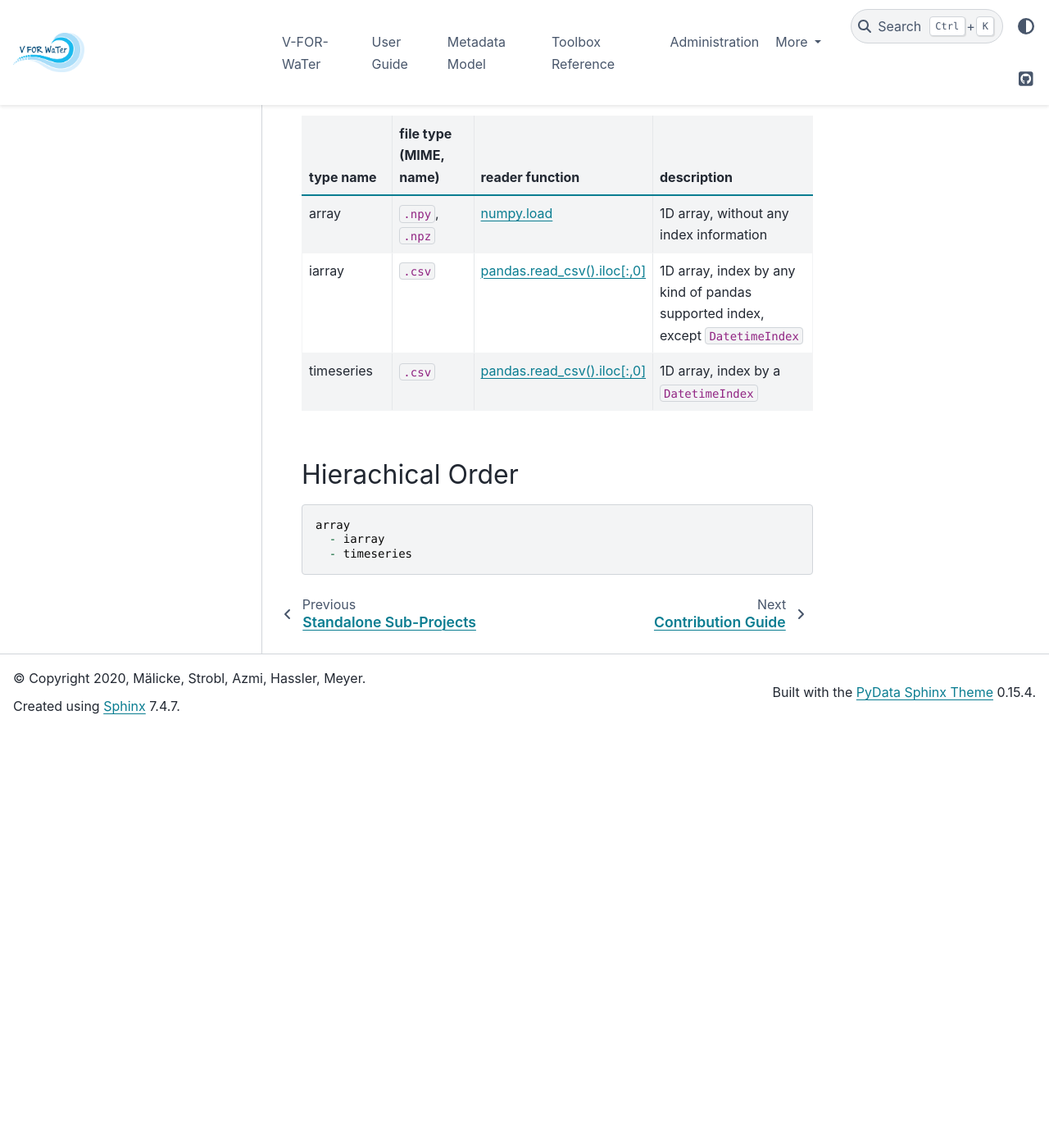
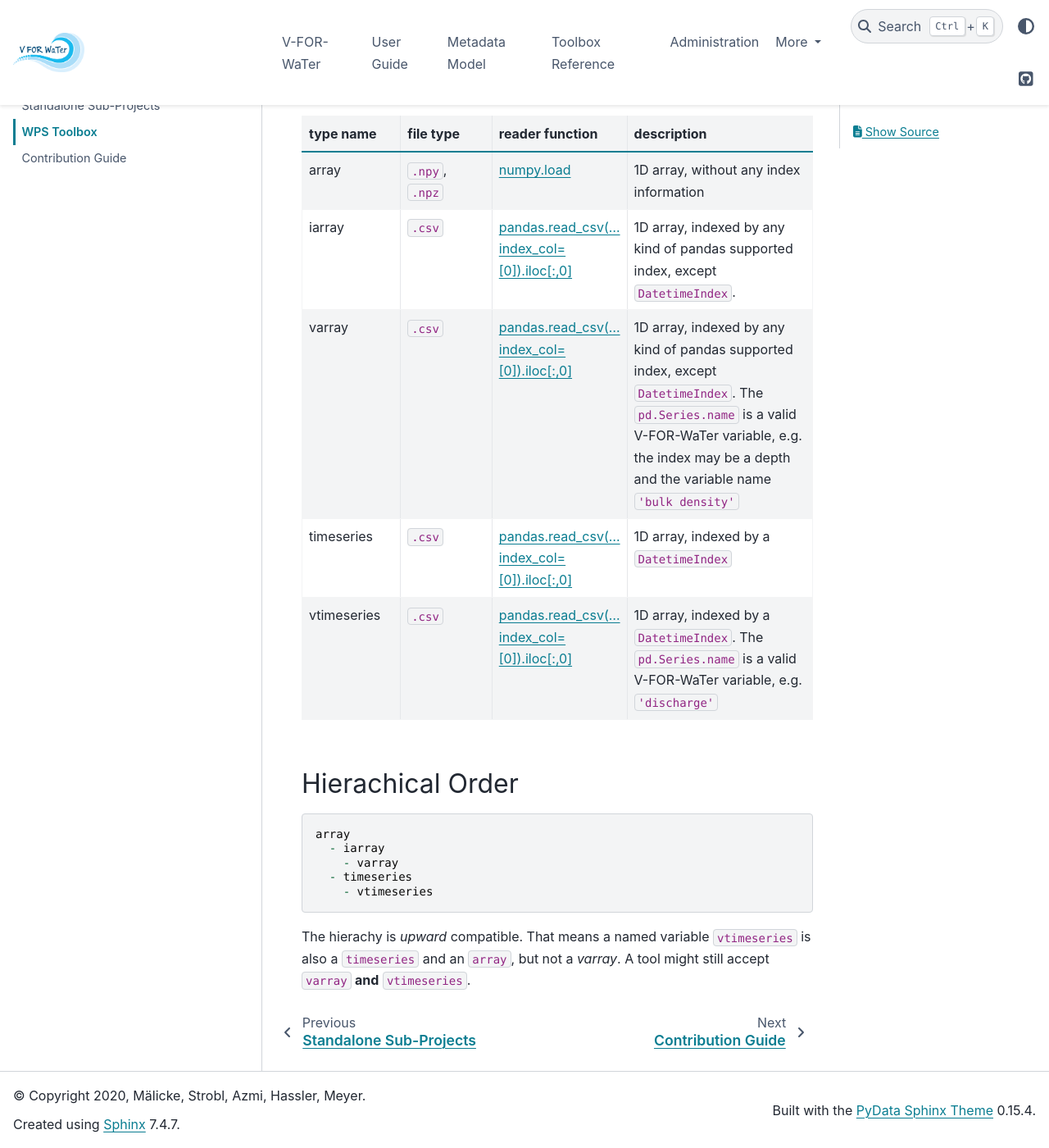
Before and after one commit to VForWaTer/documentation, a Sphinx documentation site: the page built from source/developer/wps.rst, in a window 1280 px wide and 1400 px high, scrolled down 591 px. Shown: the whole window at 82% size. Built offline with Sphinx 7.4.7 and the PyData theme 0.15.4, drawn with Linux system fonts in a browser that asks for light colours; before the commit the page ends 1482 px from its top, so only the background shows below that.

Commit message:
Update wps.rst

```diff
--- a/source/developer/wps.rst
+++ b/source/developer/wps.rst
@@ -19,7 +19,7 @@
   :header-rows: 1
 
   * - type name
-    - file type (MIME, name)
+    - file type
     - reader function
     - description
   * - array
@@ -28,12 +28,20 @@
     - 1D array, without any index information
   * - iarray
     - ``.csv``
-    - `pandas.read_csv().iloc[:,0] <https://pandas.pydata.org/pandas-docs/stable/reference/api/pandas.read_csv.html>`_
-    - 1D array, index by any kind of pandas supported index, except ``DatetimeIndex``
+    - `pandas.read_csv(... index_col=[0]).iloc[:,0] <https://pandas.pydata.org/pandas-docs/stable/reference/api/pandas.read_csv.html>`_
+    - 1D array, indexed by any kind of pandas supported index, except ``DatetimeIndex``.
+  * - varray
+    - ``.csv``
+    - `pandas.read_csv(... index_col=[0]).iloc[:,0] <https://pandas.pydata.org/pandas-docs/stable/reference/api/pandas.read_csv.html>`_
+    - 1D array, indexed by any kind of pandas supported index, except ``DatetimeIndex``. The ``pd.Series.name`` is a valid V-FOR-WaTer variable, e.g. the index may be a depth and the variable name ``'bulk density'``
   * - timeseries
     - ``.csv``
-    - `pandas.read_csv().iloc[:,0] <https://pandas.pydata.org/pandas-docs/stable/reference/api/pandas.read_csv.html>`_
-    - 1D array, index by a ``DatetimeIndex``
+    - `pandas.read_csv(... index_col=[0]).iloc[:,0] <https://pandas.pydata.org/pandas-docs/stable/reference/api/pandas.read_csv.html>`_
+    - 1D array, indexed by a ``DatetimeIndex``
+  * - vtimeseries
+    - ``.csv``
+    - `pandas.read_csv(... index_col=[0]).iloc[:,0] <https://pandas.pydata.org/pandas-docs/stable/reference/api/pandas.read_csv.html>`_
+    - 1D array, indexed by a ``DatetimeIndex``. The ``pd.Series.name`` is a valid V-FOR-WaTer variable, e.g. ``'discharge'``
 
 Hierachical Order
 =================
@@ -42,4 +50,8 @@
 
   array
     - iarray
+      - varray
     - timeseries
+      - vtimeseries
+
+The hierachy is *upward* compatible. That means a named variable ``vtimeseries`` is also a ``timeseries`` and an ``array``, but not a `varray`. A tool might still accept ``varray`` **and** ``vtimeseries``.
```
